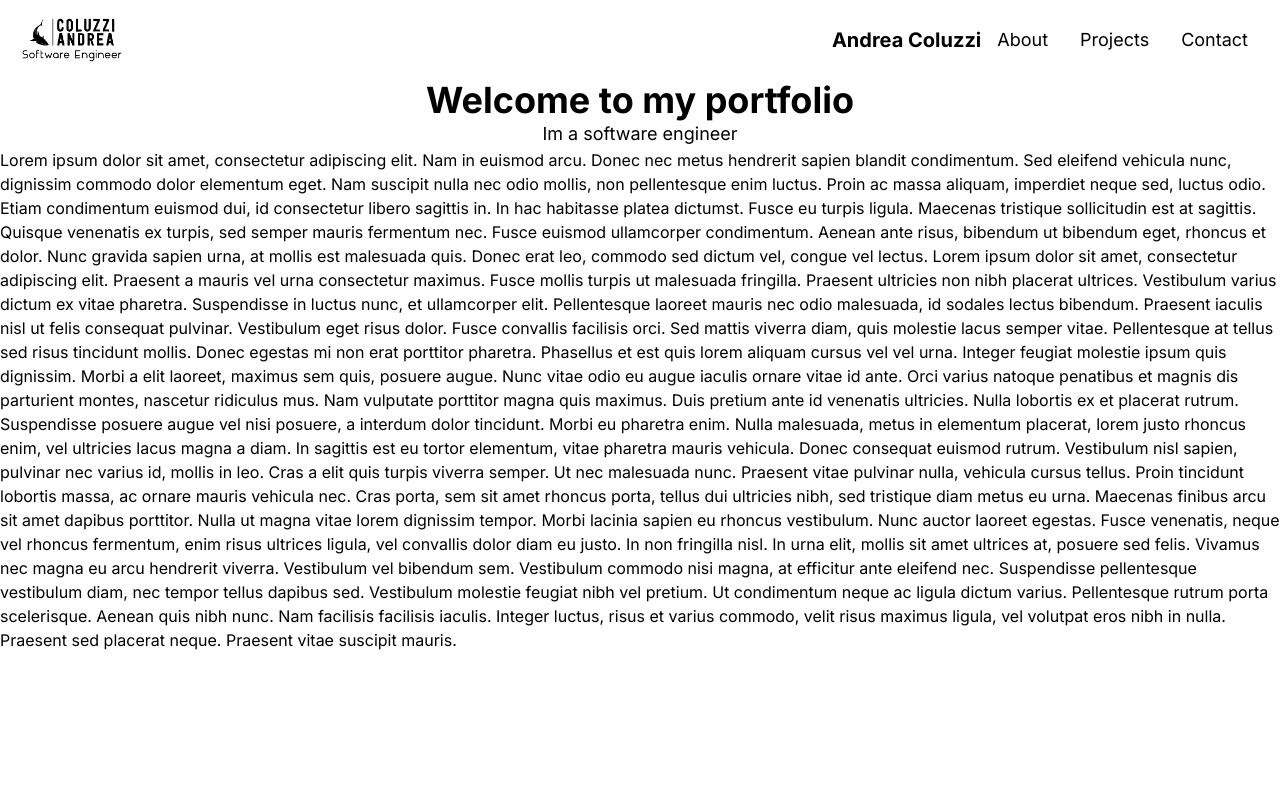
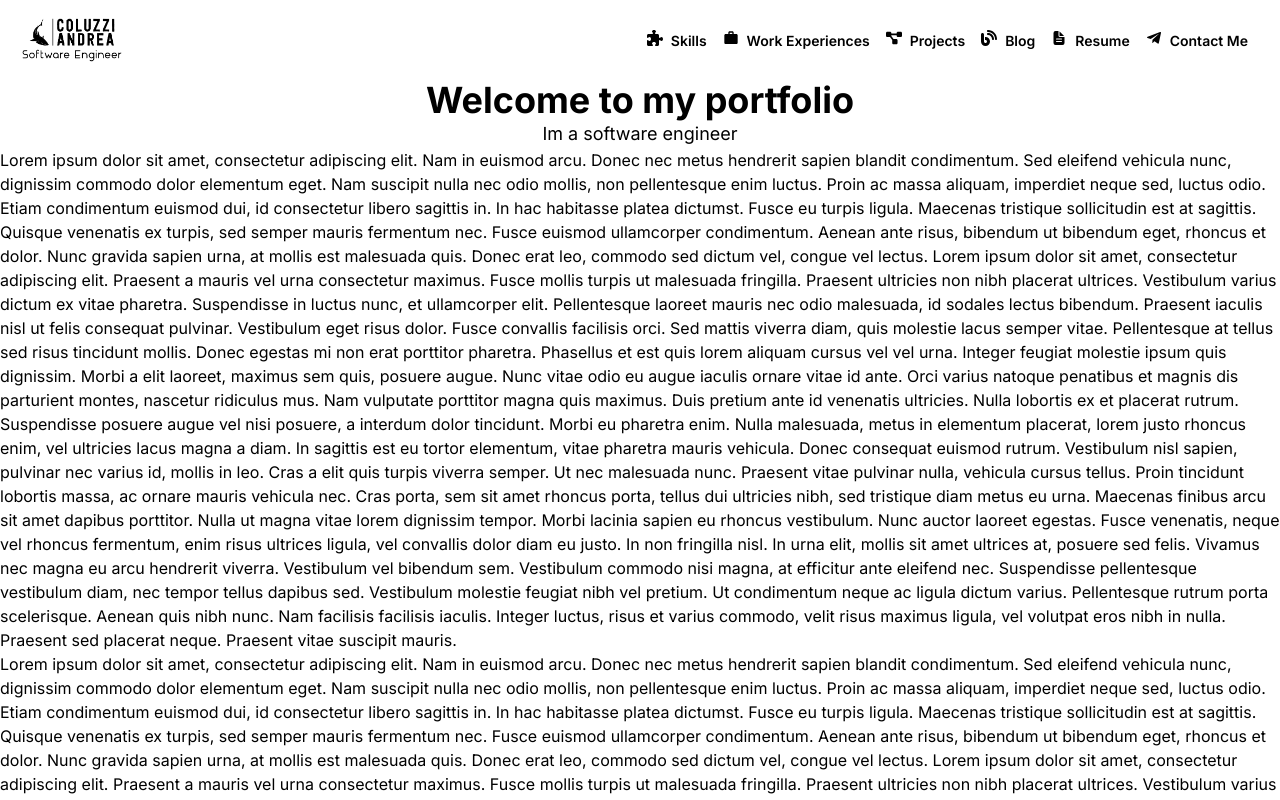
Before and after one commit to coluzziandrea/coluzziandrea.github.io, a Next.js app: page / in a window 1280 px wide. Shown: the top 800 px of the page. Built offline with nearby package versions, Linux system fonts and the light colour scheme.

Commit message:
adds menu items

```diff
--- a/src/components/header/Header.tsx
+++ b/src/components/header/Header.tsx
@@ -35,13 +35,21 @@ export const Header = ({ showMenu, setShowMenu }: HeaderProps) => {
   const needsOverlay = !scrolledToTop && scrollDirection === 'UP'
 
   const shadowClasses = 'drop-shadow-xl shadow-gray-200 dark:shadow-gray-900'
+  const colorClasses = 'bg-white text-black dark:bg-black dark:text-white'
 
-  const colorClasses = 'bg-white text-black dark:bg-black dark:text-white'
+  const handleNavHeaderClick = (itemHref: string) => {
+    setTimeout(() => {
+      setShowMenu(false)
+      window.location.href = itemHref
+    }, 200)
+  }
 
   return (
     <header
       className={`w-full select-none z-10 ${
-        needsOverlay ? `fixed top-0  ${colorClasses} ${shadowClasses}` : ''
+        needsOverlay
+          ? `fixed top-0  ${colorClasses} ${!showMenu && shadowClasses}`
+          : ''
       } `}
       ref={headerRef}
     >
@@ -60,7 +68,10 @@ export const Header = ({ showMenu, setShowMenu }: HeaderProps) => {
         </div>
 
         <div className="hidden md:block">
-          <HeaderNavBar orientation="horizontal" />
+          <HeaderNavBar
+            orientation="horizontal"
+            onItemClicked={handleNavHeaderClick}
+          />
         </div>
 
         <div className="block md:hidden" onClick={() => setShowMenu(!showMenu)}>
@@ -72,9 +83,12 @@ export const Header = ({ showMenu, setShowMenu }: HeaderProps) => {
         </div>
         {showMenu && (
           <div
-            className={`absolute left-0 top-20 z-20 w-screen h-fit animate-in slide-in-from-top ${colorClasses} ${shadowClasses}`}
+            className={`absolute left-0 top-20 z-20 rounded-b-xl w-screen h-fit animate-in slide-in-from-top ${colorClasses} ${shadowClasses}`}
           >
-            <HeaderNavBar orientation="vertical" />
+            <HeaderNavBar
+              orientation="vertical"
+              onItemClicked={handleNavHeaderClick}
+            />
           </div>
         )}
       </div>
--- a/src/components/header/nav-bar/HeaderNavBar.tsx
+++ b/src/components/header/nav-bar/HeaderNavBar.tsx
@@ -1,30 +1,53 @@
+import { FaPuzzlePiece, FaDiagramProject, FaBlog } from 'react-icons/fa6'
+import { MdOutlineWork } from 'react-icons/md'
+import { FaTelegramPlane } from 'react-icons/fa'
+import { IoDocumentText } from 'react-icons/io5'
+
 export type HeaderNavBarProps = {
   orientation: 'horizontal' | 'vertical'
+
+  onItemClicked: (item: string) => void
 }
 
-export const HeaderNavBar = ({ orientation }: HeaderNavBarProps) => {
+export const HeaderNavBar = ({
+  orientation,
+  onItemClicked,
+}: HeaderNavBarProps) => {
+  const navItems = [
+    { href: '/#skills', text: 'Skills', icon: <FaPuzzlePiece /> },
+    {
+      href: '/#experiences',
+      text: 'Work Experiences',
+      icon: <MdOutlineWork />,
+    },
+    { href: '/#projects', text: 'Projects', icon: <FaDiagramProject /> },
+    {
+      href: 'https://blog.coluzziandrea.com/',
+      text: 'Blog',
+      icon: <FaBlog />,
+    },
+    { href: '/assets/resume.pdf', text: 'Resume', icon: <IoDocumentText /> },
+    { href: '/#contact', text: 'Contact Me', icon: <FaTelegramPlane /> },
+  ]
+
   return (
     <nav
       className={`flex ${
         orientation === 'vertical' ? 'flex-col' : 'flex-row'
-      } items-center justify-between`}
+      } items-start justify-between gap-4 p-4`}
     >
-      <div className="flex items-center">
-        <a href="/" className="text-xl font-bold ">
-          Andrea Coluzzi
-        </a>
-      </div>
-      <div className="">
-        <a href="/#about" className="mx-4 text-lg ">
-          About
-        </a>
-        <a href="/#projects" className="mx-4 text-lg ">
-          Projects
-        </a>
-        <a href="/#contact" className="mx-4 text-lg ">
-          Contact
-        </a>
-      </div>
+      {navItems.map((item) => (
+        <div
+          key={item.text}
+          className="flex flex-row gap-2 items-baseline justify-center  cursor-pointer hover:text-main-600 dark:hover:text-main-300 transition-colors duration-300 ease-in-out"
+          onClick={() => {
+            onItemClicked(item.href)
+          }}
+        >
+          <span className="">{item.icon}</span>
+          <span className="font-semibold text-xl md:text-sm">{item.text}</span>
+        </div>
+      ))}
     </nav>
   )
 }
--- a/src/components/hero/Hero.tsx
+++ b/src/components/hero/Hero.tsx
@@ -3,7 +3,57 @@ export const Hero = () => {
     <section className="flex flex-col items-center justify-center w-full ">
       <h1 className="text-4xl font-bold">Welcome to my portfolio</h1>
       <p className="text-lg">Im a software engineer</p>
-
+      <p>
+        Lorem ipsum dolor sit amet, consectetur adipiscing elit. Nam in euismod
+        arcu. Donec nec metus hendrerit sapien blandit condimentum. Sed eleifend
+        vehicula nunc, dignissim commodo dolor elementum eget. Nam suscipit
+        nulla nec odio mollis, non pellentesque enim luctus. Proin ac massa
+        aliquam, imperdiet neque sed, luctus odio. Etiam condimentum euismod
+        dui, id consectetur libero sagittis in. In hac habitasse platea
+        dictumst. Fusce eu turpis ligula. Maecenas tristique sollicitudin est at
+        sagittis. Quisque venenatis ex turpis, sed semper mauris fermentum nec.
+        Fusce euismod ullamcorper condimentum. Aenean ante risus, bibendum ut
+        bibendum eget, rhoncus et dolor. Nunc gravida sapien urna, at mollis est
+        malesuada quis. Donec erat leo, commodo sed dictum vel, congue vel
+        lectus. Lorem ipsum dolor sit amet, consectetur adipiscing elit.
+        Praesent a mauris vel urna consectetur maximus. Fusce mollis turpis ut
+        malesuada fringilla. Praesent ultricies non nibh placerat ultrices.
+        Vestibulum varius dictum ex vitae pharetra. Suspendisse in luctus nunc,
+        et ullamcorper elit. Pellentesque laoreet mauris nec odio malesuada, id
+        sodales lectus bibendum. Praesent iaculis nisl ut felis consequat
+        pulvinar. Vestibulum eget risus dolor. Fusce convallis facilisis orci.
+        Sed mattis viverra diam, quis molestie lacus semper vitae. Pellentesque
+        at tellus sed risus tincidunt mollis. Donec egestas mi non erat
+        porttitor pharetra. Phasellus et est quis lorem aliquam cursus vel vel
+        urna. Integer feugiat molestie ipsum quis dignissim. Morbi a elit
+        laoreet, maximus sem quis, posuere augue. Nunc vitae odio eu augue
+        iaculis ornare vitae id ante. Orci varius natoque penatibus et magnis
+        dis parturient montes, nascetur ridiculus mus. Nam vulputate porttitor
+        magna quis maximus. Duis pretium ante id venenatis ultricies. Nulla
+        lobortis ex et placerat rutrum. Suspendisse posuere augue vel nisi
+        posuere, a interdum dolor tincidunt. Morbi eu pharetra enim. Nulla
+        malesuada, metus in elementum placerat, lorem justo rhoncus enim, vel
+        ultricies lacus magna a diam. In sagittis est eu tortor elementum, vitae
+        pharetra mauris vehicula. Donec consequat euismod rutrum. Vestibulum
+        nisl sapien, pulvinar nec varius id, mollis in leo. Cras a elit quis
+        turpis viverra semper. Ut nec malesuada nunc. Praesent vitae pulvinar
+        nulla, vehicula cursus tellus. Proin tincidunt lobortis massa, ac ornare
+        mauris vehicula nec. Cras porta, sem sit amet rhoncus porta, tellus dui
+        ultricies nibh, sed tristique diam metus eu urna. Maecenas finibus arcu
+        sit amet dapibus porttitor. Nulla ut magna vitae lorem dignissim tempor.
+        Morbi lacinia sapien eu rhoncus vestibulum. Nunc auctor laoreet egestas.
+        Fusce venenatis, neque vel rhoncus fermentum, enim risus ultrices
+        ligula, vel convallis dolor diam eu justo. In non fringilla nisl. In
+        urna elit, mollis sit amet ultrices at, posuere sed felis. Vivamus nec
+        magna eu arcu hendrerit viverra. Vestibulum vel bibendum sem. Vestibulum
+        commodo nisi magna, at efficitur ante eleifend nec. Suspendisse
+        pellentesque vestibulum diam, nec tempor tellus dapibus sed. Vestibulum
+        molestie feugiat nibh vel pretium. Ut condimentum neque ac ligula dictum
+        varius. Pellentesque rutrum porta scelerisque. Aenean quis nibh nunc.
+        Nam facilisis facilisis iaculis. Integer luctus, risus et varius
+        commodo, velit risus maximus ligula, vel volutpat eros nibh in nulla.
+        Praesent sed placerat neque. Praesent vitae suscipit mauris.
+      </p>
       <p>
         Lorem ipsum dolor sit amet, consectetur adipiscing elit. Nam in euismod
         arcu. Donec nec metus hendrerit sapien blandit condimentum. Sed eleifend
```
Also changed, not shown: 1 other file (tests, documents, lock files or other folders).
